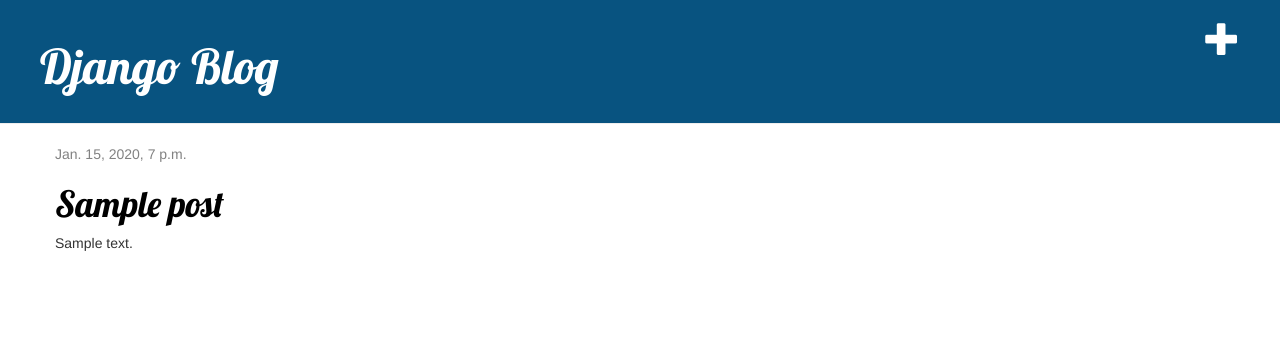
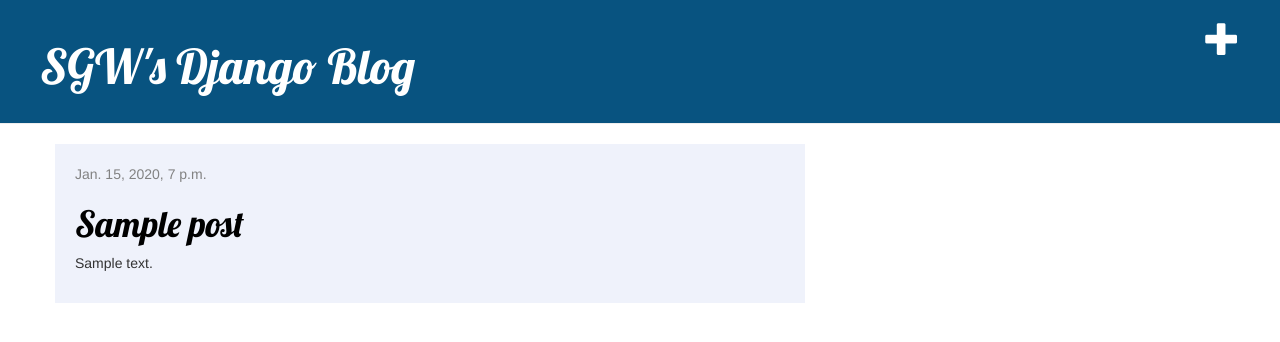
Before and after one commit to gitwub5/DjangoBlog, a Django app: page / in a window 1280 px wide. Shown: the top 342 px of the page. Run offline with Django 5.2, Linux system fonts and the light colour scheme; tables that the repository leaves empty hold one stand-in row (values such as "Sample post"); some libraries are stand-ins or nearby versions.

Commit message:
css edit

```diff
--- a/blog/static/css/blog.css
+++ b/blog/static/css/blog.css
@@ -49,7 +49,9 @@
 }
 
 .post {
-    margin-bottom: 70px;
+    background-color: #EFF2FB;
+    padding: 20px 20px 20px 20px;
+    margin-bottom: 50px;
 }
 
 .post h1 a, .post h1 a:visited {
--- a/blog/templates/blog/base.html
+++ b/blog/templates/blog/base.html
@@ -10,7 +10,7 @@
     <body>
         <div class="page-header">
             <a href="{% url 'post_new' %}" class="top-menu"><span class="glyphicon glyphicon-plus"></span></a>
-            <h1><a href="/">Django Blog</a></h1>
+            <h1><a href="/">SGW's Django Blog</a></h1>
         </div>
         <div class="content container">
             <div class="row">
```
